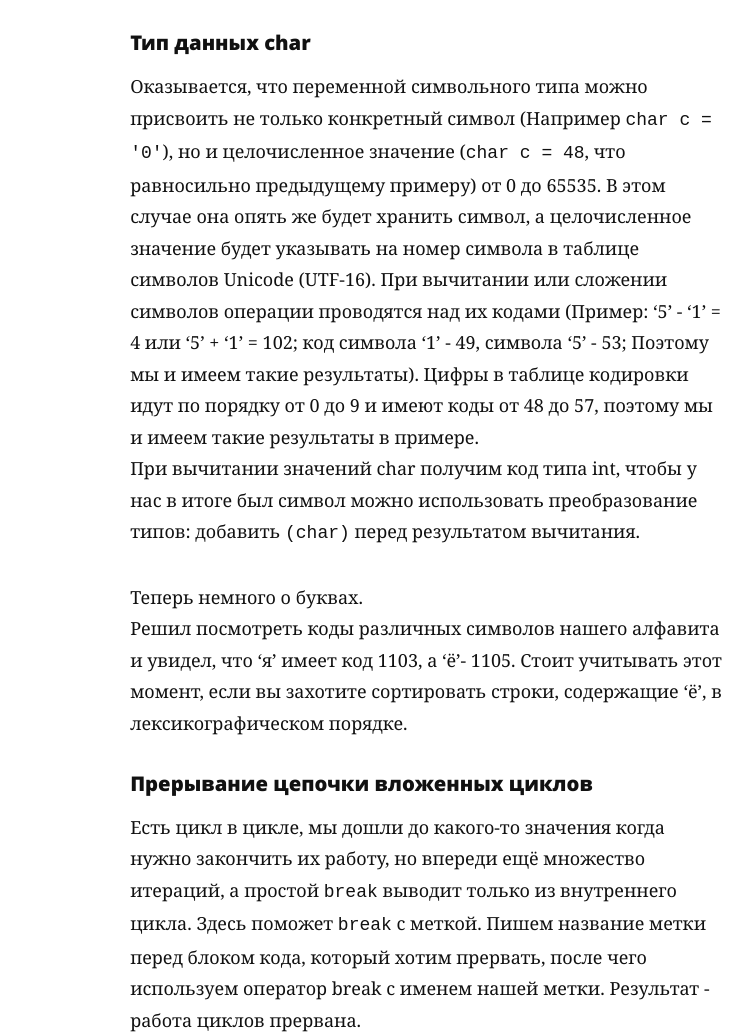
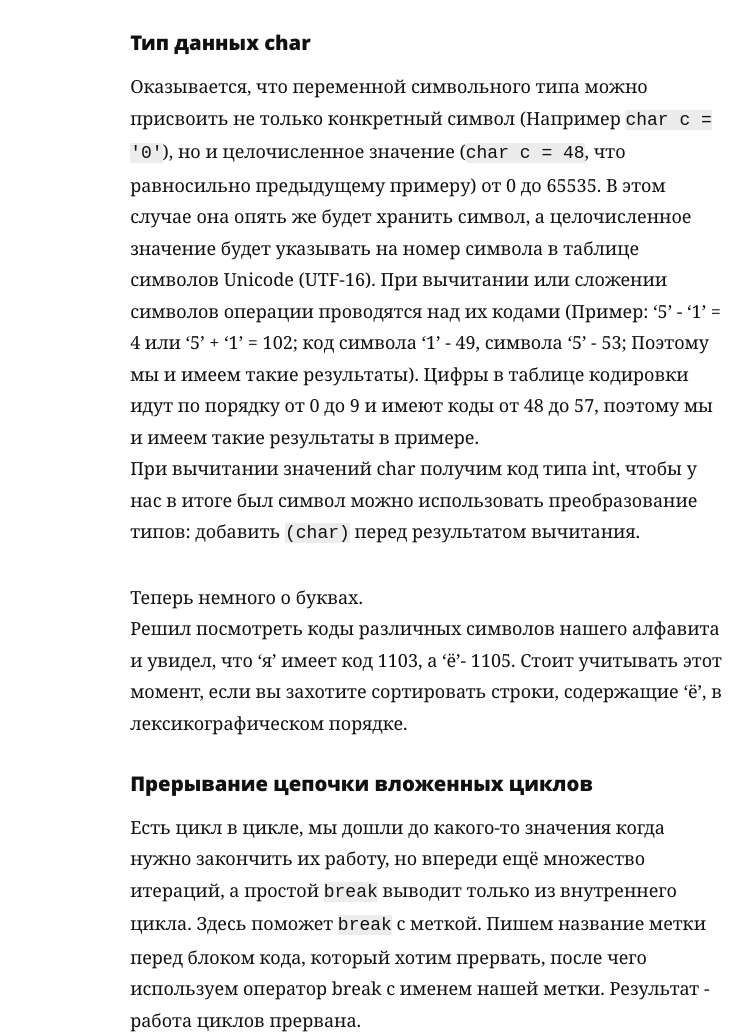
Before and after one commit to Sergoff1/Sergoff1.github.io, a Jekyll site: the page built from _posts/2021-04-09-results-of-28-tasks.md, in a window 1280 px wide. Shown: the part 1360-2394 px from the top of the page, without its empty margins (212-965 px from the left). Built offline with Jekyll 4.4.1, drawn with Linux system fonts in a browser that asks for light colours; nearby versions of some CDN libraries; some web fonts are replaced.

Commit message:
Add code background color

```diff
--- a/assets/css/style.css
+++ b/assets/css/style.css
@@ -344,6 +344,7 @@ tr{border-bottom:1px solid #d0d0d0}tr:nth-child(even){background-color:#f7f7f7}t
 th{background-color:#f7f7f7;border-bottom:1px solid #d0d0d0;border-right:1px solid #d0d0d0}th:last-child{border-right:0}
 
 .div{cursor: pointer;}
+.language-plaintext{background-color: #ececec;}
 
 .highlight{white-space:pre;overflow:auto;word-wrap:normal;
   -moz-border-radius:3px;border-color: #0550b359;
```
